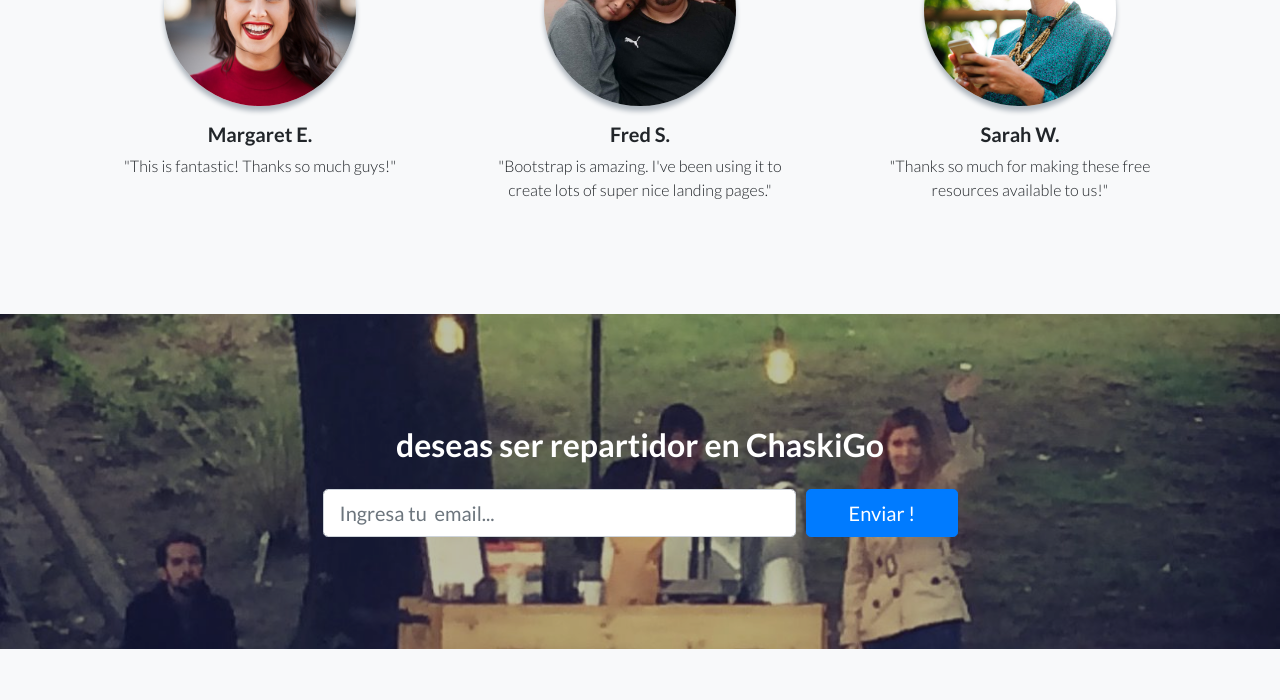
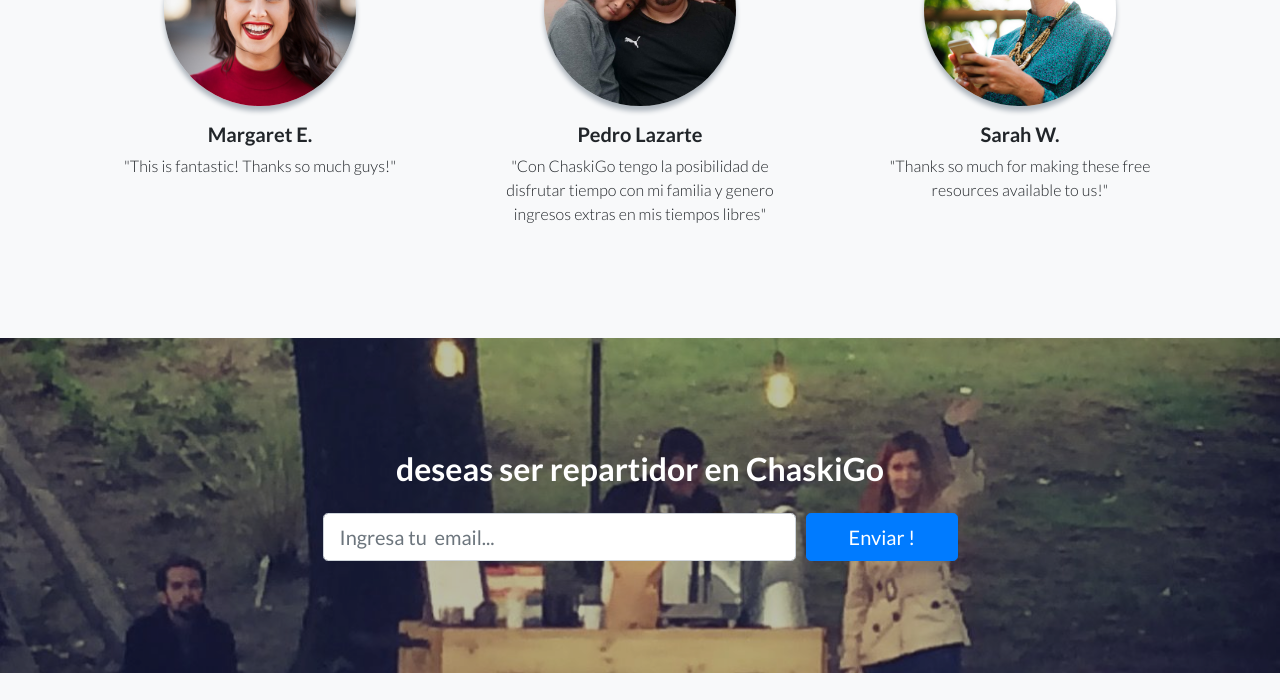
Before and after one commit to rodoqui17/chaskigo, a website: page index.html in a window 1280 px wide. Shown: the part 4300-5000 px from the top of the page. Drawn offline with Linux system fonts and the light colour scheme.

Commit message:
Update index.html

```diff
--- a/index.html
+++ b/index.html
@@ -164,8 +164,8 @@
           <div class="col-lg-4">
             <div class="testimonial-item mx-auto mb-5 mb-lg-0">
               <img class="img-fluid rounded-circle mb-3" src="img/FB_IMG_1527771393917[1].jpg" alt="">
-              <h5>Fred S.</h5>
-              <p class="font-weight-light mb-0">"Bootstrap is amazing. I've been using it to create lots of super nice landing pages."</p>
+              <h5>Pedro Lazarte</h5>
+              <p class="font-weight-light mb-0">"Con ChaskiGo tengo la posibilidad de disfrutar tiempo con mi familia y genero ingresos extras en mis tiempos libres"</p>
             </div>
           </div>
           <div class="col-lg-4">
```
